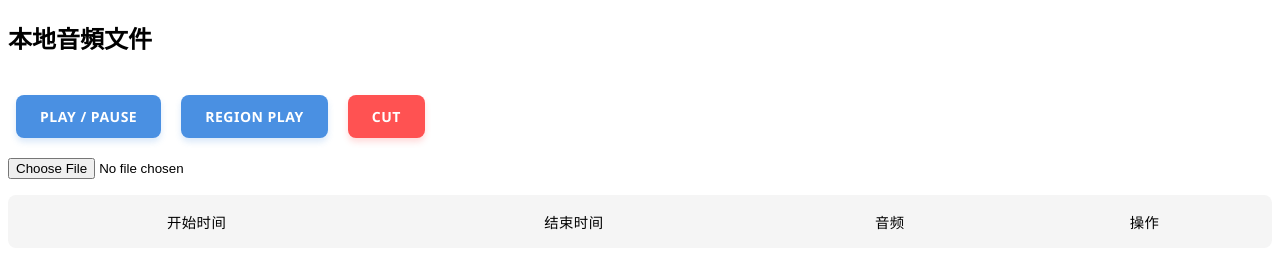
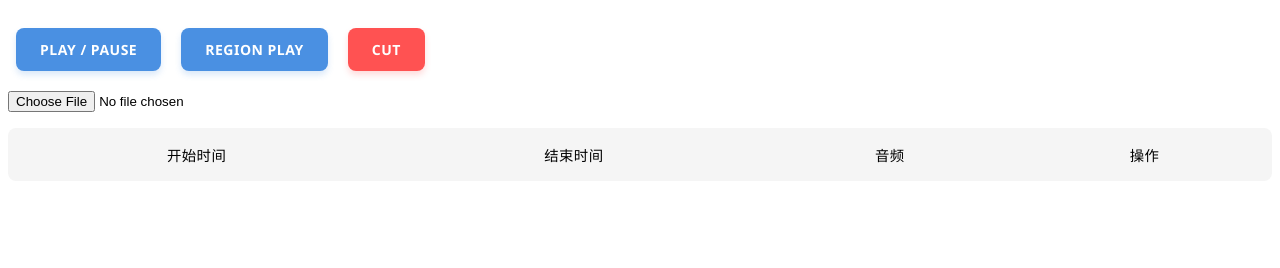
Before and after one commit to HaoYongsong/mp3-split, a plain HTML site: page index.html in a window 1280 px wide. Drawn offline with Linux system fonts and the light colour scheme.

Commit message:
fix: 🐛 wasm

```diff
--- a/index.html
+++ b/index.html
@@ -8,7 +8,7 @@
     <meta http-equiv="Cross-Origin-Embedder-Policy" content="require-corp" />
     <meta http-equiv="Cross-Origin-Resource-Policy" content="same-origin" />
     <meta http-equiv="Origin-Agent-Cluster" content="?1" />
-    <title>FFmpeg.js 0.12.0 Example</title>
+    <title></title>
     <script src="./library/ffmpeg.js"></script>
     <script src="./library/ffmpeg-utils.js"></script>
     <!-- <script src="https://unpkg.com/@ffmpeg/ffmpeg@0.12.15/dist/umd/ffmpeg.js"></script> -->
@@ -22,7 +22,6 @@
   </head>
 
   <body>
-    <h2>本地音頻文件</h2>
     <div id="waveform"></div>
     <div class="btn-group">
       <button class="btn btn-primary btn-md" id="play">Play / Pause</button>
```
